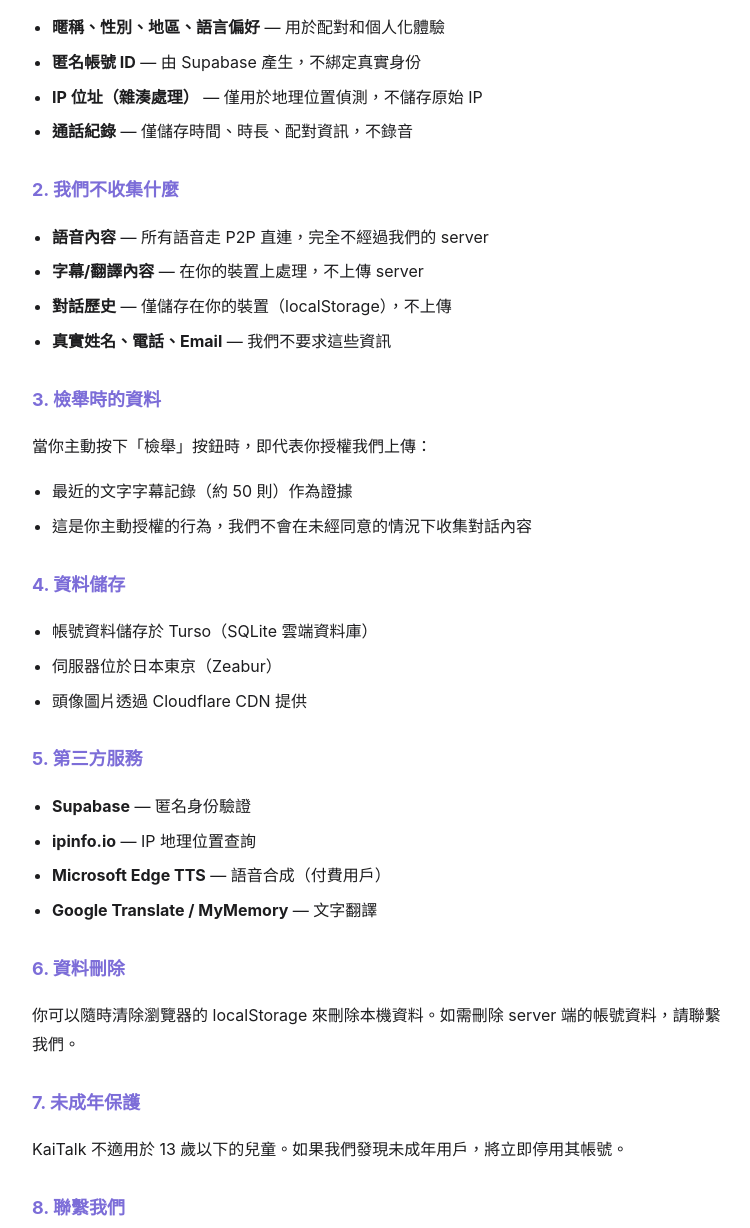
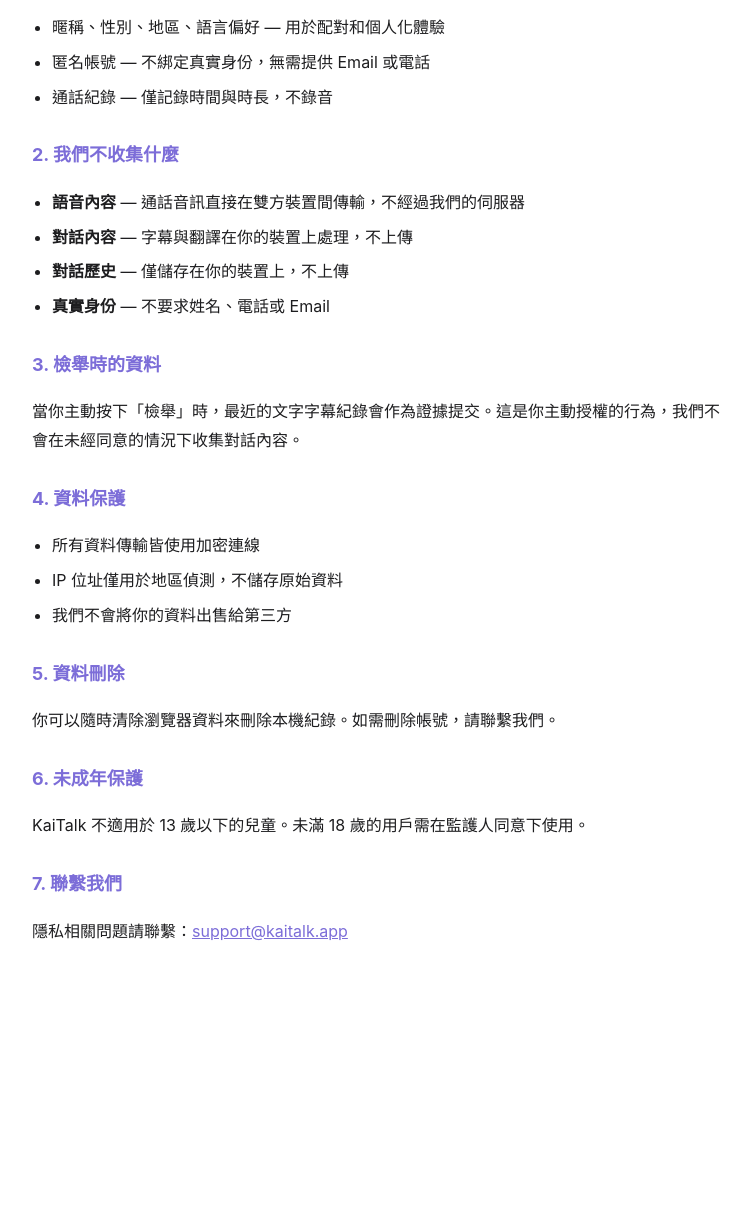
Before and after one commit to youweulin/guidetalk, a website: page public/privacy.html in a window 1280 px wide. Shown: the part 183-1411 px from the top of the page, without its empty margins (258-1008 px from the left). After the commit the page ends 1168 px from the top, so only its background shows below. Drawn offline with Linux system fonts and the light colour scheme.

Commit message:
privacy: simplify — remove technical details (Turso/Supabase/Cloudflare)

```diff
--- a/public/privacy.html
+++ b/public/privacy.html
@@ -20,49 +20,36 @@
 
   <h2>1. 我們收集什麼</h2>
   <ul>
-    <li><strong>暱稱、性別、地區、語言偏好</strong> — 用於配對和個人化體驗</li>
-    <li><strong>匿名帳號 ID</strong> — 由 Supabase 產生，不綁定真實身份</li>
-    <li><strong>IP 位址（雜湊處理）</strong> — 僅用於地理位置偵測，不儲存原始 IP</li>
-    <li><strong>通話紀錄</strong> — 僅儲存時間、時長、配對資訊，不錄音</li>
+    <li>暱稱、性別、地區、語言偏好 — 用於配對和個人化體驗</li>
+    <li>匿名帳號 — 不綁定真實身份，無需提供 Email 或電話</li>
+    <li>通話紀錄 — 僅記錄時間與時長，不錄音</li>
   </ul>
 
   <h2>2. 我們不收集什麼</h2>
   <ul>
-    <li><strong>語音內容</strong> — 所有語音走 P2P 直連，完全不經過我們的 server</li>
-    <li><strong>字幕/翻譯內容</strong> — 在你的裝置上處理，不上傳 server</li>
-    <li><strong>對話歷史</strong> — 僅儲存在你的裝置（localStorage），不上傳</li>
-    <li><strong>真實姓名、電話、Email</strong> — 我們不要求這些資訊</li>
+    <li><strong>語音內容</strong> — 通話音訊直接在雙方裝置間傳輸，不經過我們的伺服器</li>
+    <li><strong>對話內容</strong> — 字幕與翻譯在你的裝置上處理，不上傳</li>
+    <li><strong>對話歷史</strong> — 僅儲存在你的裝置上，不上傳</li>
+    <li><strong>真實身份</strong> — 不要求姓名、電話或 Email</li>
   </ul>
 
   <h2>3. 檢舉時的資料</h2>
-  <p>當你主動按下「檢舉」按鈕時，即代表你授權我們上傳：</p>
+  <p>當你主動按下「檢舉」時，最近的文字字幕紀錄會作為證據提交。這是你主動授權的行為，我們不會在未經同意的情況下收集對話內容。</p>
+
+  <h2>4. 資料保護</h2>
   <ul>
-    <li>最近的文字字幕記錄（約 50 則）作為證據</li>
-    <li>這是你主動授權的行為，我們不會在未經同意的情況下收集對話內容</li>
+    <li>所有資料傳輸皆使用加密連線</li>
+    <li>IP 位址僅用於地區偵測，不儲存原始資料</li>
+    <li>我們不會將你的資料出售給第三方</li>
   </ul>
 
-  <h2>4. 資料儲存</h2>
-  <ul>
-    <li>帳號資料儲存於 Turso（SQLite 雲端資料庫）</li>
-    <li>伺服器位於日本東京（Zeabur）</li>
-    <li>頭像圖片透過 Cloudflare CDN 提供</li>
-  </ul>
+  <h2>5. 資料刪除</h2>
+  <p>你可以隨時清除瀏覽器資料來刪除本機紀錄。如需刪除帳號，請聯繫我們。</p>
 
-  <h2>5. 第三方服務</h2>
-  <ul>
-    <li><strong>Supabase</strong> — 匿名身份驗證</li>
-    <li><strong>ipinfo.io</strong> — IP 地理位置查詢</li>
-    <li><strong>Microsoft Edge TTS</strong> — 語音合成（付費用戶）</li>
-    <li><strong>Google Translate / MyMemory</strong> — 文字翻譯</li>
-  </ul>
+  <h2>6. 未成年保護</h2>
+  <p>KaiTalk 不適用於 13 歲以下的兒童。未滿 18 歲的用戶需在監護人同意下使用。</p>
 
-  <h2>6. 資料刪除</h2>
-  <p>你可以隨時清除瀏覽器的 localStorage 來刪除本機資料。如需刪除 server 端的帳號資料，請聯繫我們。</p>
-
-  <h2>7. 未成年保護</h2>
-  <p>KaiTalk 不適用於 13 歲以下的兒童。如果我們發現未成年用戶，將立即停用其帳號。</p>
-
-  <h2>8. 聯繫我們</h2>
-  <p>如有隱私相關問題，請聯繫：<a href="mailto:support@kaitalk.app">support@kaitalk.app</a></p>
+  <h2>7. 聯繫我們</h2>
+  <p>隱私相關問題請聯繫：<a href="mailto:support@kaitalk.app">support@kaitalk.app</a></p>
 </body>
 </html>
```
